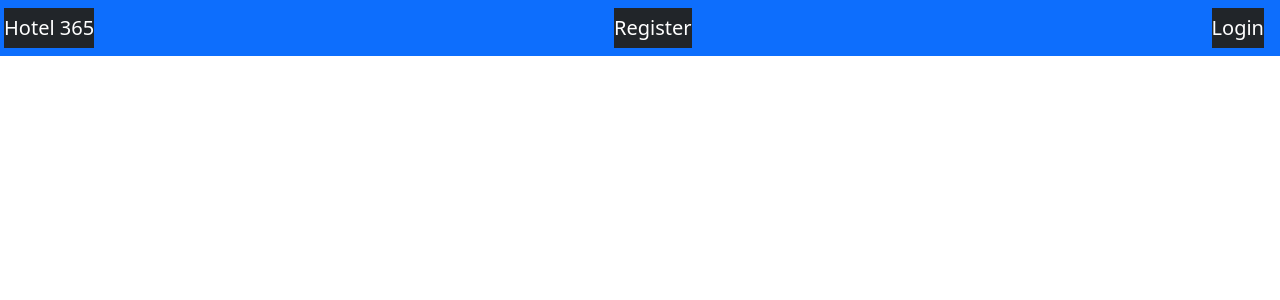
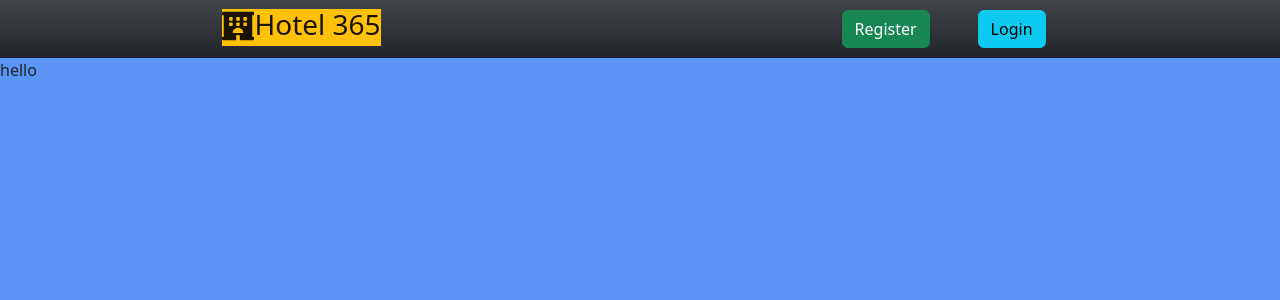
Before and after one commit to HF-exp-2-pi-i-x/MERN-hotel-booking-project, a React (Vite) app in the folder client/: page / in a window 1280 px wide. Shown: the top 300 px of the page. Built offline with nearby package versions, Linux system fonts and the light colour scheme.

Commit message:
navbar (without user context)

```diff
--- a/client/index.html
+++ b/client/index.html
@@ -4,7 +4,7 @@
     <meta charset="UTF-8" />
     <link rel="icon" type="image/svg+xml" href="/vite.svg" />
     <meta name="viewport" content="width=device-width, initial-scale=1.0" />
-    <title>Vite + React</title>
+    <title>MERN Booking App</title>
   </head>
   <body>
     <div id="root"></div>
--- a/client/package.json
+++ b/client/package.json
@@ -14,6 +14,7 @@
     "popper.js": "^1.16.1",
     "react": "^18.2.0",
     "react-dom": "^18.2.0",
+    "react-icons": "^4.8.0",
     "react-router-dom": "^6.10.0"
   },
   "devDependencies": {
--- a/client/src/components/navbar/Navbar.jsx
+++ b/client/src/components/navbar/Navbar.jsx
@@ -1,29 +1,35 @@
 import { Link } from "react-router-dom";
+import {FaHotel} from "react-icons/fa";
 
 const Navbar = ()=>{
   return(
-    <nav className="navbar navbar-light bg-primary navbar">
+      <nav className="navbar navbar-expand bg-dark bg-gradient opacity-90">
+          <div className="navbar-nav container-fluid justify-content-around ">
+            <div className="nav-item">
               <Link
               to="/"
-        className="navbar-brand bg-dark ms-1"
-        style={{color:"white",textDecoration:"none"}}
+              className="navbar-brand bg-warning"
               >
-        Hotel 365
+              <FaHotel className="h2"/>
+              <span className="h3">Hotel 365</span>
               </Link>
+            </div>
+
+            <div className="nav-item">
               <Link
               to="/"
-        className="navbar-brand bg-dark ms-1"
-        style={{color:"white",textDecoration:"none"}}
+              className="btn btn-success me-5"
               >
               Register
               </Link>
               <Link
                 to="/"
-        className="navbar-brand bg-dark ms-1"
-        style={{color:"white",textDecoration:"none"}}
+                className="btn btn-info"
               >
                 Login
               </Link>
+            </div>
+          </div>
       </nav>
   )
 };
--- a/client/src/index.css
+++ b/client/src/index.css
@@ -4,8 +4,8 @@
   font-weight: 400;
 
   color-scheme: light dark;
-  color: rgba(255, 255, 255, 0.87);
-  background-color: #242424;
+  color: rgba(0, 0, 0, 0.87);
+  background-color: #4283f3dc;
 
   font-synthesis: none;
   text-rendering: optimizeLegibility;
@@ -14,56 +14,7 @@
   -webkit-text-size-adjust: 100%;
 }
 
-a {
-  font-weight: 500;
-  color: #646cff;
-  text-decoration: inherit;
+body{
+  /* overwrite bootstrap bg-color */
+  background-color: transparent;
 }
-a:hover {
-  color: #535bf2;
-}
-
-body {
-  margin: 0;
-  display: flex;
-  place-items: center;
-  min-width: 320px;
-  min-height: 100vh;
-}
-
-h1 {
-  font-size: 3.2em;
-  line-height: 1.1;
-}
-
-button {
-  border-radius: 8px;
-  border: 1px solid transparent;
-  padding: 0.6em 1.2em;
-  font-size: 1em;
-  font-weight: 500;
-  font-family: inherit;
-  background-color: #1a1a1a;
-  cursor: pointer;
-  transition: border-color 0.25s;
-}
-button:hover {
-  border-color: #646cff;
-}
-button:focus,
-button:focus-visible {
-  outline: 4px auto -webkit-focus-ring-color;
-}
-
-@media (prefers-color-scheme: light) {
-  :root {
-    color: #213547;
-    background-color: #ffffff;
-  }
-  a:hover {
-    color: #747bff;
-  }
-  button {
-    background-color: #f9f9f9;
-  }
-}
--- a/client/src/main.jsx
+++ b/client/src/main.jsx
@@ -7,7 +7,7 @@ import $ from 'jquery';
 import Popper from 'popper.js';
 import 'bootstrap/dist/js/bootstrap.bundle.min';
 
-// import './index.css'
+import './index.css'
 
 ReactDOM.createRoot(document.getElementById('root')).render(
   <React.StrictMode>
--- a/client/src/pages/home/Home.jsx
+++ b/client/src/pages/home/Home.jsx
@@ -4,6 +4,9 @@ const Home = ()=>{
   return (
    <div>
       <Navbar/>
+      <div className="home-container d-flex flex-col">
+        <p>hello </p>
+      </div>
    </div>
   )
 };
```
Also changed, not shown: 1 other file (tests, documents, lock files or other folders). Lines whose indentation alone changed are shown as unchanged.
